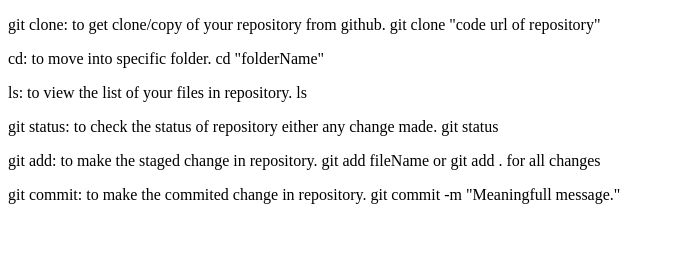
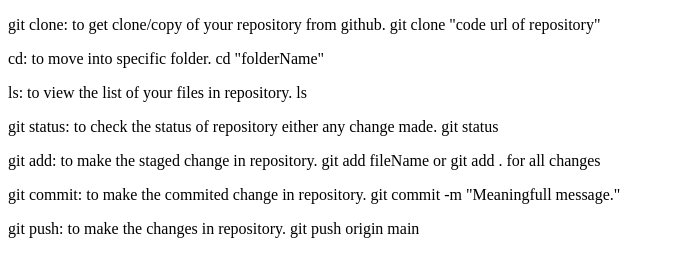
Before and after one commit to saadalicode/Use-of-Git, a plain HTML site: page index.html in a window 1280 px wide. Shown: the whole page, without its empty margins (0-675 px from the left). Drawn offline with Linux system fonts and the light colour scheme.

Commit message:
New Message

```diff
--- a/index.html
+++ b/index.html
@@ -12,5 +12,6 @@
     <p>git status: to check the status of repository either any change made. git status</p>
     <p>git add: to make the staged change in repository. git add fileName or git add . for all changes</p>
     <p>git commit: to make the commited change in repository. git commit -m "Meaningfull message."</p>
+    <p>git push: to make the changes in repository. git push origin main</p>
 </body>
 </html>
```
